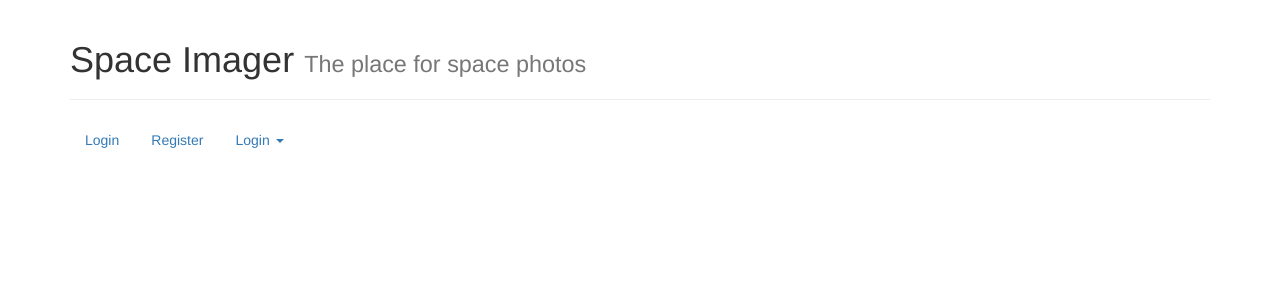
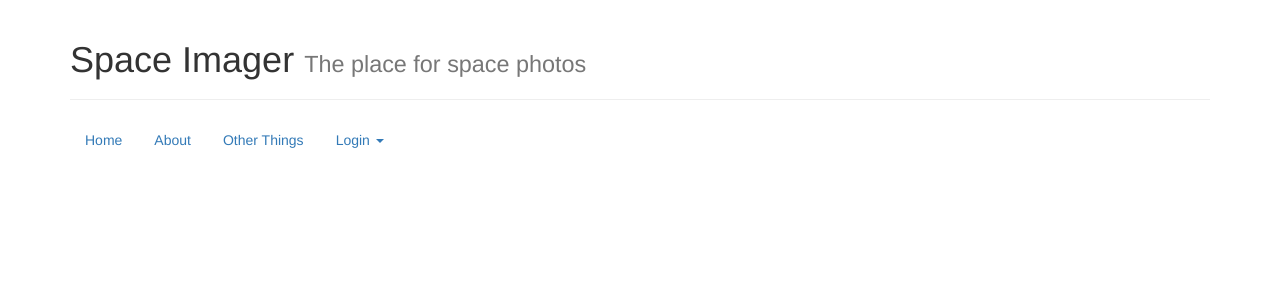
Before and after one commit to dave5801/space-imager, a Django app: template space_imager/space_imager_profile/templates/space_imager_profile/base.html in a window 1280 px wide. Shown: the top 300 px of the page. Run offline with Django 3.2, Linux system fonts and the light colour scheme; the template is opened without the code that fills it, so the values that code supplies are empty; some libraries are stand-ins or nearby versions.

Commit message:
setting up urls

```diff
--- a/space_imager/space_imager_profile/templates/space_imager_profile/base.html
+++ b/space_imager/space_imager_profile/templates/space_imager_profile/base.html
@@ -10,8 +10,9 @@
             <h1>Space Imager <small>The place for space photos</small></h1>
         </div>
         <ul class="nav nav-pills">
-            <li role="presentation"><a href="">Login</a></li>
-            <li role="presentation"><a href="">Register</a></li>
+            <li role="presentation"><a href="{% url 'home' %}">{% bootstrap_icon "home" %} Home</a></li>
+            <li role="presentation"><a href="">About</a></li>
+            <li role="presentation"><a href="">Other Things</a></li>
 
             <li class="dropdown">
               <a href="#" class="dropdown-toggle" data-toggle="dropdown" role="button" aria-haspopup="true" aria-expanded="false">Login <span class="caret"></span></a>
--- a/space_imager/space_imager_profile/urls.py
+++ b/space_imager/space_imager_profile/urls.py
@@ -2,6 +2,13 @@ from django.urls import path
 
 from . import views
 
+'''
 urlpatterns = [
     path('', views.home_view, name='home_view'),
 ]
+
+'''
+
+urlpatterns = [
+    path('', views.home_view, name='home'),
+]
```
